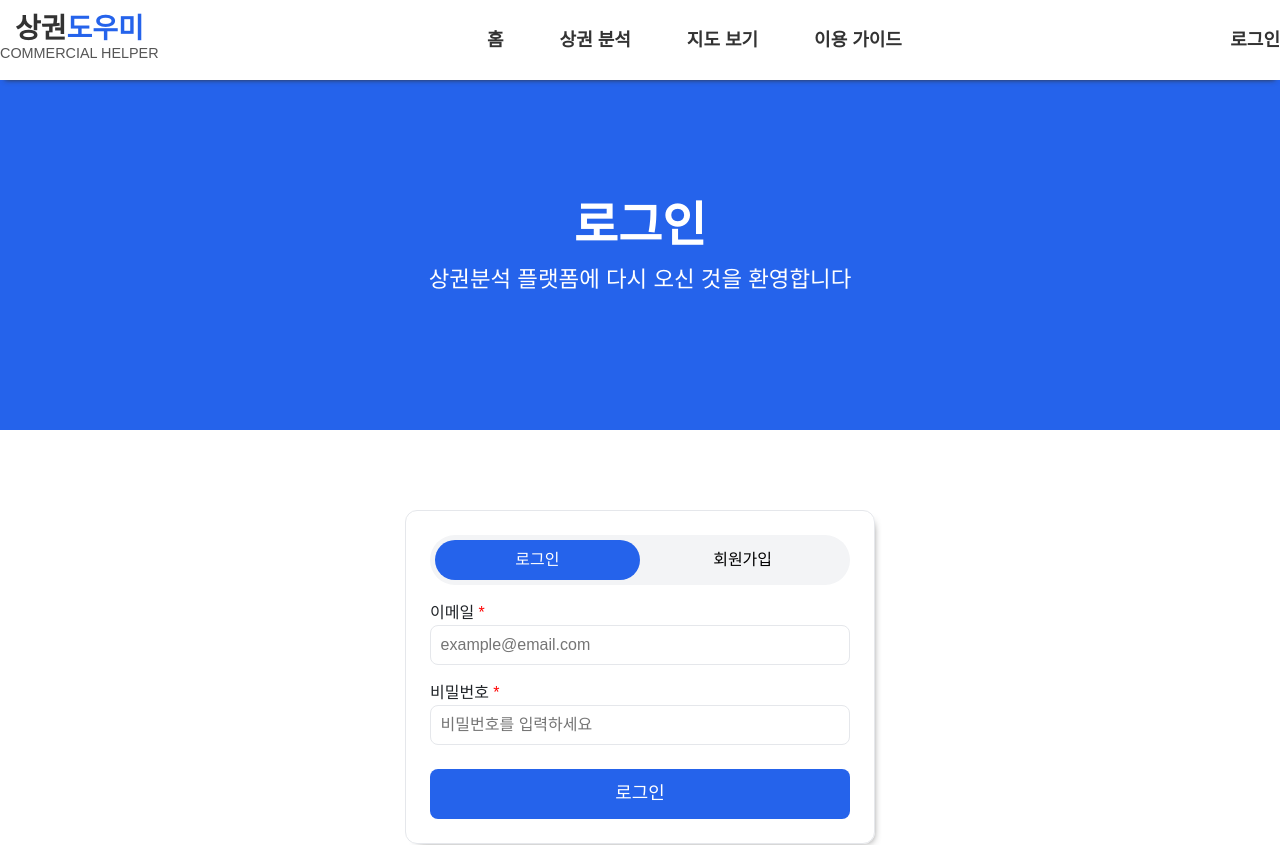
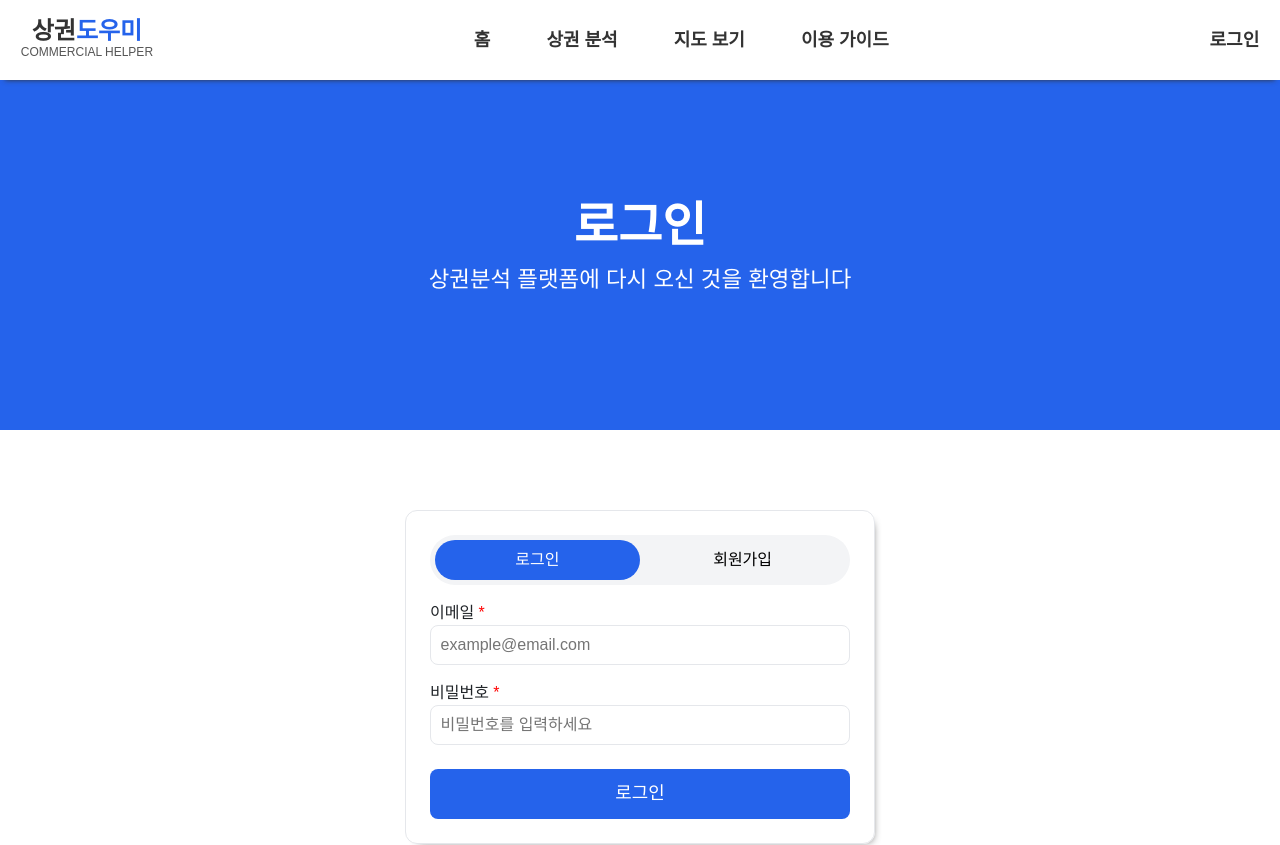
Before and after one commit to Milk0621/project-sangkwon-helper, a React (Create React App) app in the folder frontend/: page /auth in a window 1280 px wide. Shown: the top 845 px of the page. Built offline with nearby package versions, Linux system fonts and the light colour scheme; a web font is replaced by a local one.

Commit message:
style: 헤더 패딩값 조절

```diff
--- a/frontend/src/components/Header/Header.module.css
+++ b/frontend/src/components/Header/Header.module.css
@@ -4,6 +4,7 @@
   top: 0;
   z-index: 1000;
   box-shadow: 0 5px 5px -5px #333;
+  padding: 0 1.3rem;
 }
 
 .header>div {
@@ -28,7 +29,7 @@
 }
 
 .kor {
-  font-size: 1.75rem;
+  font-size: 1.5rem;
   font-weight: 800;
   line-height: 1;
 }
@@ -38,7 +39,7 @@
 }
 
 .eng {
-  font-size: .9rem;
+  font-size: .75rem;
   font-weight: 400;
   color: #555;
 }
```
